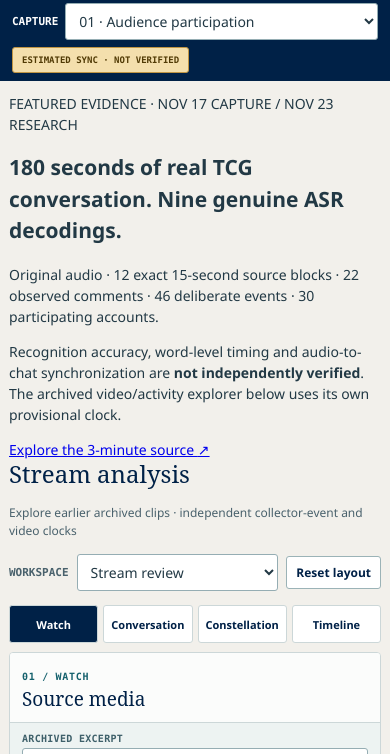
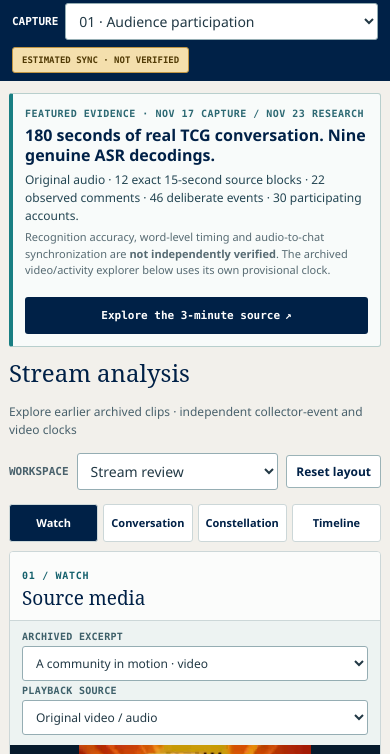
Before and after one commit to HumanLAIer/humanlaier-site-deploy, a plain HTML site: page streaming-demo/index.html in a window 390 px wide. Shown: the part 67-821 px from the top of the page. Drawn offline with Linux system fonts and the light colour scheme; grey boxes are pictures that could not be loaded.

Commit message:
style(demo): add compact responsive evidence-first source highlight

```diff
--- a/streaming-demo/ux.css
+++ b/streaming-demo/ux.css
@@ -435,3 +435,21 @@ select{max-width:100%}
  .conversation-search-row #chatSearch{flex-basis:100%}
  .public-demo-strip{margin-bottom:7px}
 }
+
+/* Evidence-first featured segment; retains the compact analysis workstation. */
+.featured-source{display:flex;align-items:center;justify-content:space-between;gap:18px;
+  padding:14px 17px;margin:0 0 12px;border:1px solid #b8cfcd;border-left:4px solid #197f83;
+  background:#f8fbfa;color:#244653;border-radius:3px}
+.featured-source-main{min-width:0;flex:1}
+.featured-source-eyebrow{display:block;color:#2d6973;font:700 10px/1.5 var(--mono);
+  letter-spacing:.05em;margin-bottom:4px}
+.featured-source h2{font:700 clamp(16px,1.6vw,21px)/1.25 var(--sans);margin:0 0 6px;color:var(--oxford)}
+.featured-source p{margin:0 0 4px;font:12px/1.5 var(--sans)}
+.featured-source .featured-source-caveat{color:#576b73;font-size:11px;margin-bottom:0}
+.featured-source-link{display:inline-flex;align-items:center;justify-content:center;gap:5px;
+  background:var(--oxford);color:#fff;text-decoration:none;font:700 11px/1.4 var(--mono);
+  padding:11px 14px;border-radius:3px;flex:none;text-align:center;max-width:220px}
+.featured-source-link:hover,.featured-source-link:focus-visible{background:#174f74;color:#fff}
+.featured-source-link:focus-visible{outline:3px solid #c69f51;outline-offset:3px}
+@media(max-width:800px){.featured-source{flex-direction:column;align-items:stretch;padding:12px}
+  .featured-source-link{max-width:none;width:100%}}
```
